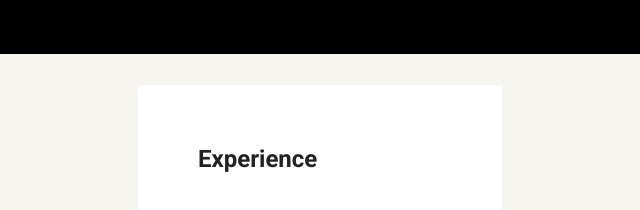
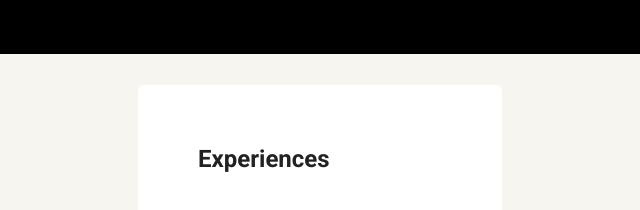
Before and after one commit to jogusland/portfolio_project_1, a plain HTML site: page experiences.html in a window 1280 px wide. Shown: the top 210 px of the page, 320-960 px from the left. Drawn offline with Linux system fonts and the light colour scheme; a web font is replaced by a local one.

Commit message:
Update experiences.html

```diff
--- a/experiences.html
+++ b/experiences.html
@@ -21,7 +21,7 @@
 
     <Main class="flex">
         <section class="card">
-            <h1 class="card-heading">Experience</h1>
+            <h1 class="card-heading">Experiences</h1>
             <ul>
                 <li>Video Editor: Window Light Media</li>
                 <li>Video Editor: The Jackie C. Project</li>
```
